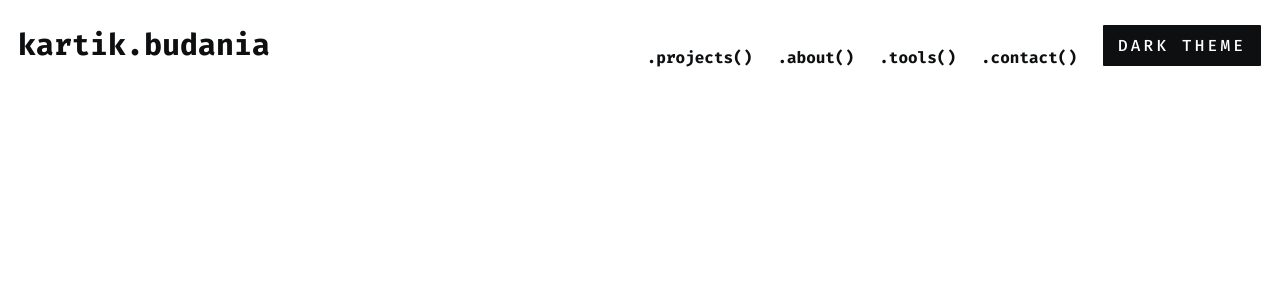
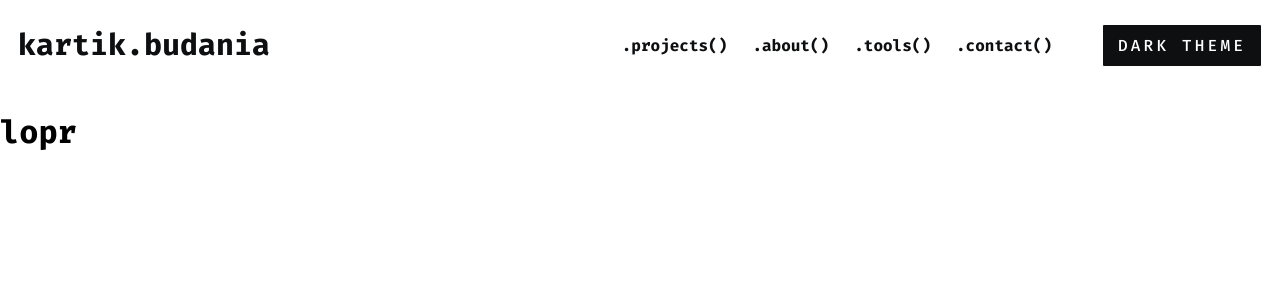
Before and after one commit to KartikBudania/portfolio, a React (Create React App) app: page / in a window 1280 px wide. Shown: the top 300 px of the page. Built offline with nearby package versions, Linux system fonts and the light colour scheme.

Commit message:
fix alignment of theme button

```diff
--- a/src/App.js
+++ b/src/App.js
@@ -12,8 +12,8 @@ function App() {
   return (
     <>
       <NavBar/>
-      {/* <Hero/>
-      <Projects/>
+      <Hero/>
+      {/* <Projects/>
       <About/>
       <Tools/>
       <ContactMe/>
--- a/src/Hero.js
+++ b/src/Hero.js
@@ -0,0 +1,9 @@
+import React from "react";
+
+const Hero= ()=>{
+    return(
+        <h1>lopr</h1>
+    )
+}
+
+export default Hero;
--- a/src/NavBar.js
+++ b/src/NavBar.js
@@ -30,13 +30,13 @@ const NavBar = () => {
                     <button className="nav-toggle" onClick={()=>setFind(!find)}>{find? ".close()": ".find()"}</button>
                 </div>
                 <div className={find ? "show-link-container": "link-container"}>
-                    <ul>
+                    <ul className="links">
                         <li><a>.projects()</a></li>
                         <li><a>.about()</a></li>
                         <li><a>.tools()</a></li>
                         <li><a>.contact()</a></li>
+                        <li><button className="toggle-theme">DARK THEME</button></li>
                     </ul>
-                    <button className="toggle-theme">DARK THEME</button>
                 </div>
             </div>
         </nav>
--- a/src/index.css
+++ b/src/index.css
@@ -37,7 +37,10 @@ body {
 }
 .show-link-container{
   display: block;
+  justify-items: center;
   text-align: right;
+  margin-top: 50px;
+  /* background-color: grey; */
 }
 .link-container{
   display: none;
@@ -55,7 +58,7 @@ button {
   font-family: var(--main-font-family);
   color: white;
   background-color: rgb(13, 15, 17);
-  /* padding: 10px 15px; */
+  padding: 5px 10px;
   font-weight: 500;
   border-radius: 2px;
   border: 1px solid;
@@ -71,11 +74,12 @@ button:hover{
 ul{
   list-style-type: none;
   display: block;
+  align-items: center;
   font-size: 16px;
   font-weight: 700;
 }
 li{
-  margin-top: 25px;
+  margin-top: 15px;
   height: auto;
   width: auto;
 }
@@ -101,17 +105,12 @@ li{
   }
   .nav-toggle {
     display: none;
-    font-size: 25px;
-    font-weight: 700;
-    color: rgb(13, 15, 17);
-    background-color: white;
-    cursor: pointer;
-    border: none;
   }
   .nav-toggle:hover {
     color: rgb(49, 130, 206);
   }
   .link-container{
+    /* margin-top: 0px; */
     display: flex;
     align-items: center;
     justify-content: space-between;
@@ -145,10 +144,12 @@ li{
   ul{
     list-style-type: none;
     display: flex;
+    align-items: center;
     font-size: 16px;
     font-weight: 700;
   }
   li{
+    margin-top: 0px;
     margin-left: 25px;
     height: auto;
     width: auto;
```
